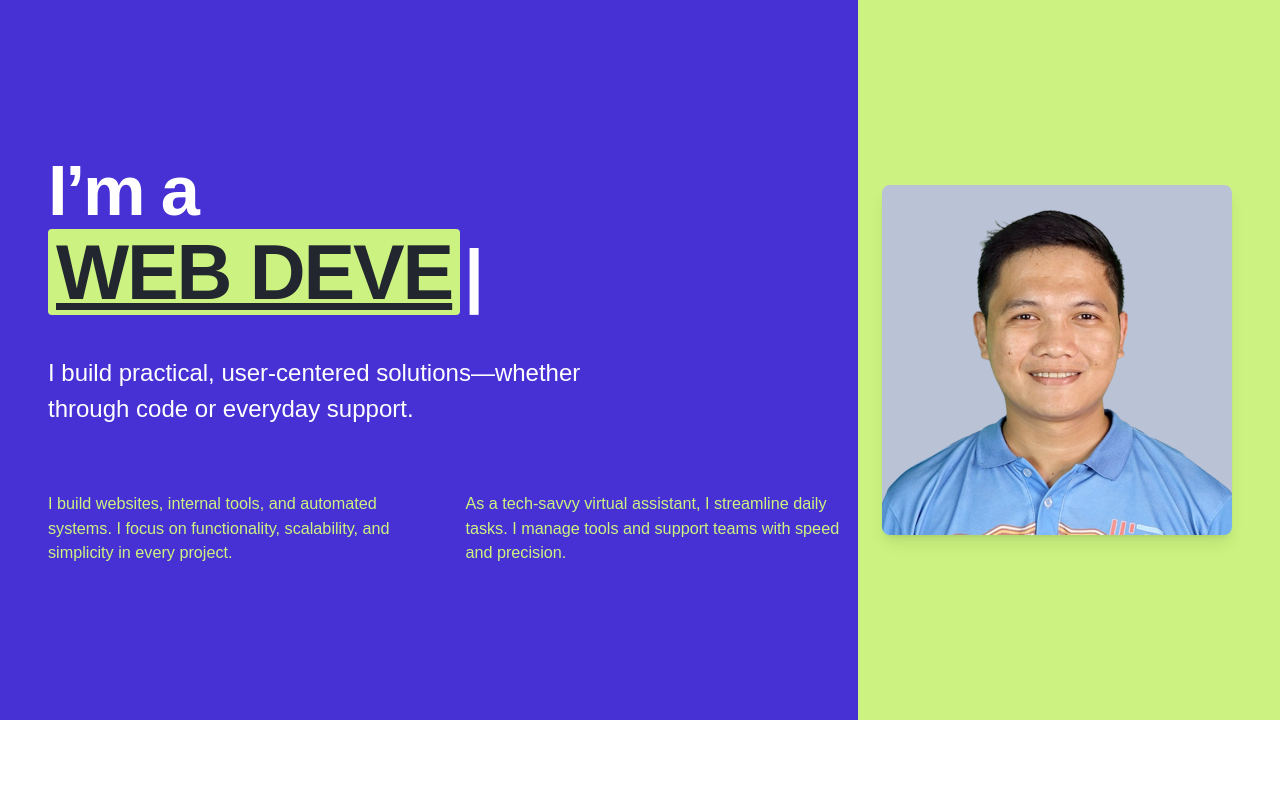
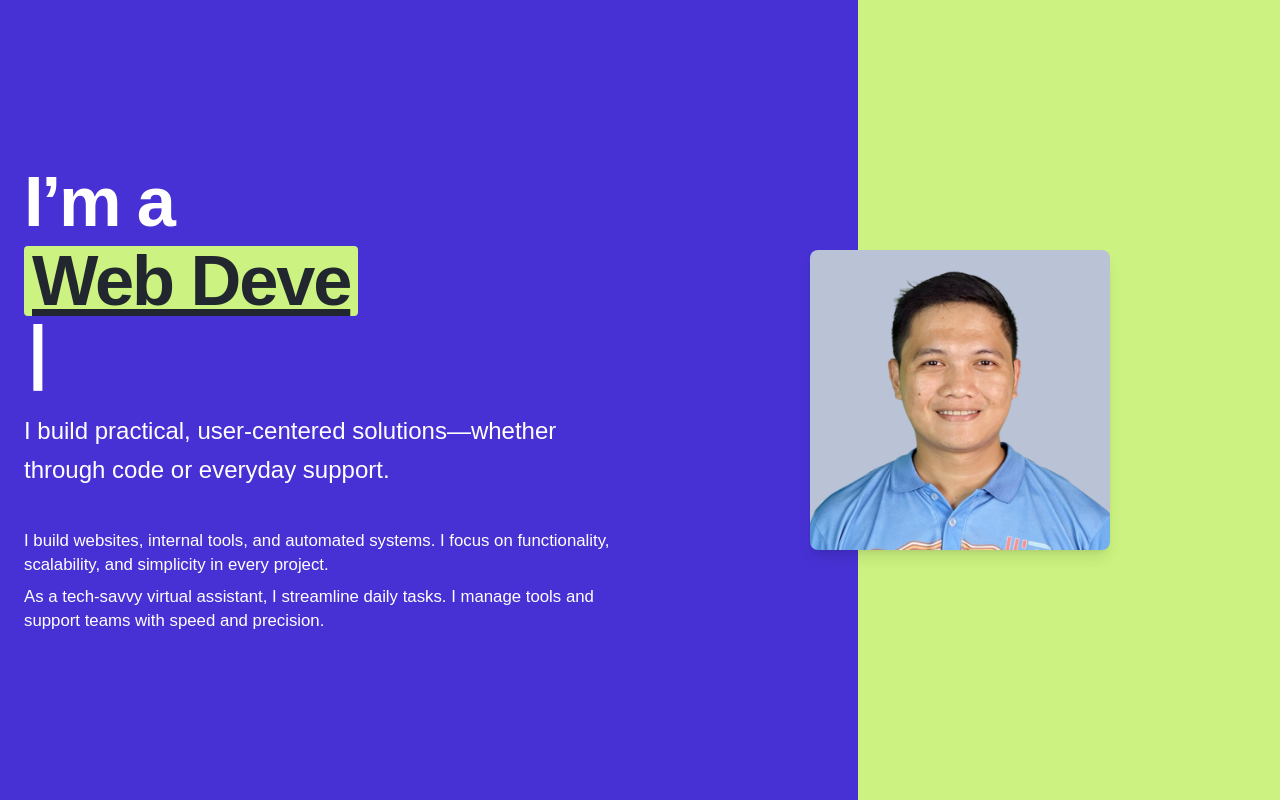
Before and after one commit to rcabaluna/website-portfolio, a React (Vite) app: page / in a window 1280 px wide. Built offline with nearby package versions, Linux system fonts and the light colour scheme.

Commit message:
Added transitions

```diff
--- a/src/App.jsx
+++ b/src/App.jsx
@@ -5,21 +5,34 @@ import Footer from "./pages/Footer";
 import Hero from "./pages/Hero";
 import Works from "./pages/Works";
 
-import { useRef, useEffect } from "react";
+import { useRef, useEffect, useState } from "react";
 
 function App() {
   const containerRef = useRef(null);
   const sectionsRef = useRef([]);
   const currentIndexRef = useRef(0);
   const isScrollingRef = useRef(false);
+  const [isDesktop, setIsDesktop] = useState(window.innerWidth >= 1024);
+
+  useEffect(() => {
+    const handleResize = () => {
+      setIsDesktop(window.innerWidth >= 1024);
+    };
+
+    window.addEventListener("resize", handleResize);
+
+    return () => window.removeEventListener("resize", handleResize);
+  }, []);
 
   useEffect(() => {
     const container = containerRef.current;
 
     const handleWheel = (e) => {
+      if (!isDesktop) return; // disable scroll snapping on mobile/tablet
+
       e.preventDefault();
+      if (isScrollingRef.current) return;
 
-      if (isScrollingRef.current) return;
       isScrollingRef.current = true;
 
       const direction = e.deltaY > 0 ? 1 : -1;
@@ -37,15 +50,15 @@ function App() {
 
       setTimeout(() => {
         isScrollingRef.current = false;
-      }, 800); // Slightly slower for more stickiness
+      }, 700); // adjust scroll delay if needed
     };
 
-    container.addEventListener("wheel", handleWheel, { passive: false });
+    container?.addEventListener("wheel", handleWheel, { passive: false });
 
     return () => {
-      container.removeEventListener("wheel", handleWheel);
+      container?.removeEventListener("wheel", handleWheel);
     };
-  }, []);
+  }, [isDesktop]);
 
   const sections = [
     <Hero />,
@@ -59,13 +72,15 @@ function App() {
   return (
     <div
       ref={containerRef}
-      className="h-screen overflow-hidden snap-y snap-mandatory scroll-smooth"
+      className={`w-full ${isDesktop ? "h-screen overflow-hidden" : "overflow-auto"
+        }`}
     >
       {sections.map((Component, index) => (
         <div
           key={index}
           ref={(el) => (sectionsRef.current[index] = el)}
-          className="h-screen w-full snap-start"
+          className={`w-full ${isDesktop ? "h-screen" : "min-h-fit"
+            }`}
         >
           {Component}
         </div>
--- a/src/pages/Contact.jsx
+++ b/src/pages/Contact.jsx
@@ -7,7 +7,8 @@ const Contact = () => {
   const isInView = useInView(textRef, { once: true, margin: "-350px" });
 
   return (
-    <section className="contact w-full h-screen bg-[#f4f4f4] flex items-center justify-center px-6">
+    <section className="contact w-full min-h-fit md:h-screen bg-[#f4f4f4] flex items-center justify-center px-12 py-20 md:py-0">
+
       <div className="text-center max-w-4xl w-full">
         <article className="cavalier" data-theme="electric">
           <div ref={textRef} className="cavalier-content">
--- a/src/pages/Experience.jsx
+++ b/src/pages/Experience.jsx
@@ -36,7 +36,7 @@ const Experience = () => {
     return (
         <section
             ref={ref}
-            className="experience w-full min-h-screen bg-[#4831D4] px-6 md:px-60 py-20 flex items-center relative overflow-hidden"
+            className="experience w-full min-h-screen bg-[#4831D4] px-12 md:px-60 py-20 flex items-center relative overflow-hidden"
         >
             <div className="flex flex-col md:flex-row items-center md:gap-52 relative z-10">
                 {/* Left Column - Text */}
--- a/src/pages/Hero.jsx
+++ b/src/pages/Hero.jsx
@@ -6,7 +6,7 @@ const Hero = () => {
   const words = [
     "Web Developer.",
     "Project Manager.",
-    "Virtual Assistant."
+    "Virtual Assistant.",
   ];
 
   const [text, setText] = useState("");
@@ -21,7 +21,7 @@ const Hero = () => {
     if (pauseBeforeTyping) {
       const delay = setTimeout(() => {
         setPauseBeforeTyping(false);
-      }, 800); // delay before typing next word
+      }, 800);
       return () => clearTimeout(delay);
     }
 
@@ -39,7 +39,7 @@ const Hero = () => {
       } else if (isDeleting && text === "") {
         setIsDeleting(false);
         setWordIndex((prev) => (prev + 1) % words.length);
-        setPauseBeforeTyping(true); // <-- wait before typing next word
+        setPauseBeforeTyping(true);
       }
     };
 
@@ -48,48 +48,51 @@ const Hero = () => {
   }, [text, isDeleting, wordIndex, speed, pauseBeforeTyping]);
 
   return (
-    <section className="hero w-full h-[90vh] flex items-center px-6 md:px-12">
-      <div className="w-full max-w-7xl mx-auto flex justify-evenly items-center h-full gap-8">
+    <section className="hero w-full min-h-screen bg-[#22272f] px-4 md:px-6 flex items-center">
+      <div className="w-full max-w-7xl mx-auto flex flex-col md:flex-row items-center justify-between gap-12 py-12 md:py-16">
         {/* Left Column */}
-        <div className="text-white flex flex-col justify-between py-12">
-          <div className="flex-1 flex flex-col justify-center">
-            <h1 className="mb-6 text-5xl font-bold leading-tight">
-              <span className="text-white">I’m a</span><br />
-              <span className="running-text underline bg-[#ccf381] text-[#22272f] px-2 rounded">
+        <div className="text-white w-full md:w-1/2">
+          <h1 className="mb-6 text-4xl md:text-5xl font-bold leading-tight">
+            <span className="text-white block mb-2">I’m a</span>
+            <div className="relative min-h-[3.5rem] w-full">
+              <span className="invisible block font-bold">
+                {words.reduce((a, b) => (a.length > b.length ? a : b))}
+              </span>
+              <span className="absolute top-0 left-0 underline bg-[#ccf381] text-[#22272f] px-2 rounded inline-block">
                 {text}
               </span>
               <span className="blinking-cursor text-white">|</span>
+            </div>
           </h1>
-            <p className="subtitle mb-8">
-              I build practical, user-centered solutions—whether <br /> through code or everyday support.
+          <p className="subtitle mb-6 text-base md:text-lg leading-relaxed">
+            I build practical, user-centered solutions—whether{" "}
+            <br className="hidden sm:block" /> through code or everyday support.
           </p>
-          </div>
 
-          {/* Highlights */}
-          <div className="mini-description flex justify-between gap-6 pt-8 text-sm">
-            <ul className="highlights list-none space-y-2">
-              <li>I build websites, internal tools, and automated systems. I focus on functionality, scalability, and simplicity in every project.</li>
-            </ul>
-            <ul className="highlights list-none space-y-2">
-              <li>As a tech-savvy virtual assistant, I streamline daily tasks. I manage tools and support teams with speed and precision.</li>
+          <div className="mini-description flex flex-col gap-4 pt-4 text-sm">
+            <ul className="list-none space-y-2">
+              <li>
+                I build websites, internal tools, and automated systems.
+                I focus on functionality, scalability, and simplicity in every project.
+              </li>
+              <li>
+                As a tech-savvy virtual assistant, I streamline daily tasks.
+                I manage tools and support teams with speed and precision.
+              </li>
             </ul>
           </div>
         </div>
 
         {/* Right Column */}
-        <div className="flex items-center justify-center">
-          <div className="gwapo">
+        <div className="w-full md:w-1/2 flex justify-center">
           <img
             src={profilePic}
             alt="Profile"
-              className="max-w-[350px] h-auto object-cover rounded-lg shadow-lg"
+            className="w-64 sm:w-80 md:w-[300px] h-auto object-cover rounded-lg shadow-lg"
           />
         </div>
       </div>
-      </div>
     </section>
-
-
   );
 };
 
--- a/src/pages/Works.jsx
+++ b/src/pages/Works.jsx
@@ -31,7 +31,7 @@ const Works = () => {
     return (
         <section
             ref={ref}
-            className="works w-full min-h-screen bg-[#f4f4f4] px-4 py-28 flex items-center justify-center relative"
+            className="works w-full min-h-fit md:min-h-screen bg-[#f4f4f4] px-12 py-28 flex items-center justify-center relative"
         >
             <div className="w-full max-w-7xl mx-auto bg-white p-6 md:p-12 flex flex-col gap-14">
                 {/* Header with animation */}
@@ -75,7 +75,7 @@ const Works = () => {
                     ))}
                 </div>
 
-                {/* See More Button (no animation) */}
+                {/* See More Button */}
                 <div className="flex justify-center">
                     <button
                         type="button"
```
Lines whose indentation alone changed are shown as unchanged.
